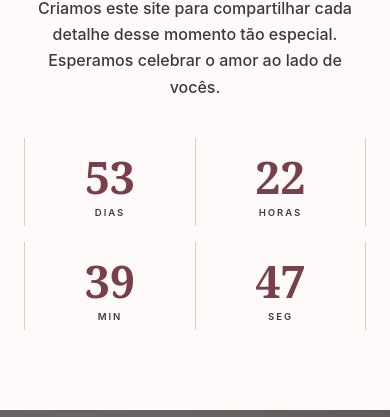
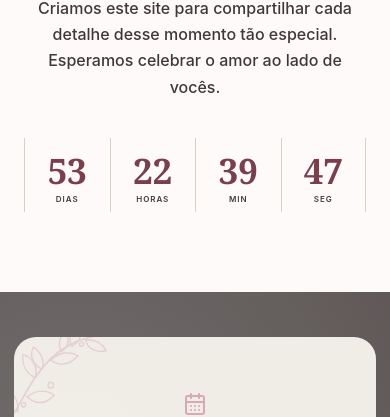
Before and after one commit to AllysonBastosAlmeida/casamento, a React (Vite) app: page / in a window 390 px wide. Shown: the part 1055-1472 px from the top of the page. Built offline with nearby package versions, Linux system fonts and the light colour scheme; no server answers; a web font is replaced by a local one.

Commit message:
Exibir contagem em uma linha no mobile

```diff
--- a/src/styles.css
+++ b/src/styles.css
@@ -141,7 +141,7 @@ footer>span { font-size: 2.2rem; } footer p { font-family: Georgia,serif; } foot
   .site-shell{color:#2d2729}.site-shell h2,.site-shell h3{color:#2d2729;font-family:Montserrat,Arial,sans-serif;font-weight:700;letter-spacing:-.025em}.site-shell h2{font-size:clamp(1.85rem,9vw,2.65rem);line-height:1.15}.site-shell .eyebrow{color:#674751;font-weight:700}.site-shell .section p:not(.eyebrow),.site-shell .ceremony-card p:not(.eyebrow),.site-shell label,.site-shell fieldset legend,.site-shell input,.site-shell textarea,.site-shell select{color:#373033}.intro>p:not(.eyebrow),.section-lead,.rsvp>div>p:not(.eyebrow),.ceremony-card p:not(.eyebrow){font-family:Montserrat,Arial,sans-serif;font-weight:500;line-height:1.65}.field-help{color:#514a4c}.hero-identity{border-radius:12px;margin-top:38vh;padding:18px 20px;width:calc(100% - 12px)}.hero h1{font-weight:700;text-shadow:0 3px 16px #000,0 1px 2px #000}.hero-date{text-shadow:0 2px 10px #000}
   .hero.has-photo{background-position:46% center}.hero-identity{margin-top:38vh}.hero h1{line-height:1.28}.hero-date{letter-spacing:.09em}
   .intro>p:not(.eyebrow),.section-lead{font-size:1rem;line-height:1.65}
-  .countdown{gap:16px 0;grid-template-columns:repeat(2,1fr);margin-top:38px}.countdown div{padding:8px 12px}.countdown div:nth-child(odd){border-left:1px solid #d8d0c3}.countdown div:nth-child(even){border-right:1px solid #d8d0c3}.countdown strong{font-size:2.8rem}
+  .countdown{gap:0;grid-template-columns:repeat(4,minmax(0,1fr));margin-top:38px}.countdown div{border-left:1px solid #d8d0c3;border-right:0;padding:8px 3px}.countdown div:last-child{border-right:1px solid #d8d0c3}.countdown strong{font-size:clamp(1.55rem,9vw,2.25rem)}.countdown span{font-size:.5rem;letter-spacing:.12em}
   .ceremony{padding:45px 14px}.ceremony-card{padding:55px 20px}.ceremony-floral{height:125px;opacity:.42;width:125px}.floral-top{left:-20px;top:-16px}.floral-bottom{bottom:-15px;right:-18px}.ceremony-card h2{font-size:2.65rem}.ceremony-card .button{width:100%}.ceremony-map{height:260px}
   .create-gift-button{width:100%}.gift-grid{gap:8px;grid-template-columns:repeat(3,minmax(0,1fr));margin-top:28px}.gift-art{height:82px}.gift-figure{font-size:2.35rem}.gift-card:hover .gift-figure{font-size:2.35rem}.gift-card>div:last-child{padding:9px 7px}.gift-card h3{font-size:.64rem;line-height:1.3;margin-bottom:8px;min-height:42px}.gift-card strong{font-size:.65rem;margin-bottom:7px;white-space:nowrap}.gift-card .text-button{font-size:.62rem;gap:3px;padding:5px 0}.gift-card .text-button svg{height:12px;width:12px}.gift-pagination{gap:5px;margin-top:26px}.gift-pagination button{font-size:.72rem;min-height:36px;min-width:34px;padding:7px 9px}
   .rsvp{padding-left:14px;padding-right:14px}.form-card{gap:20px}.form-card .button,.message-form .button{width:100%}.forms-frame{border-width:4px;border-radius:16px;height:880px}.form-external-link{width:100%}
```
